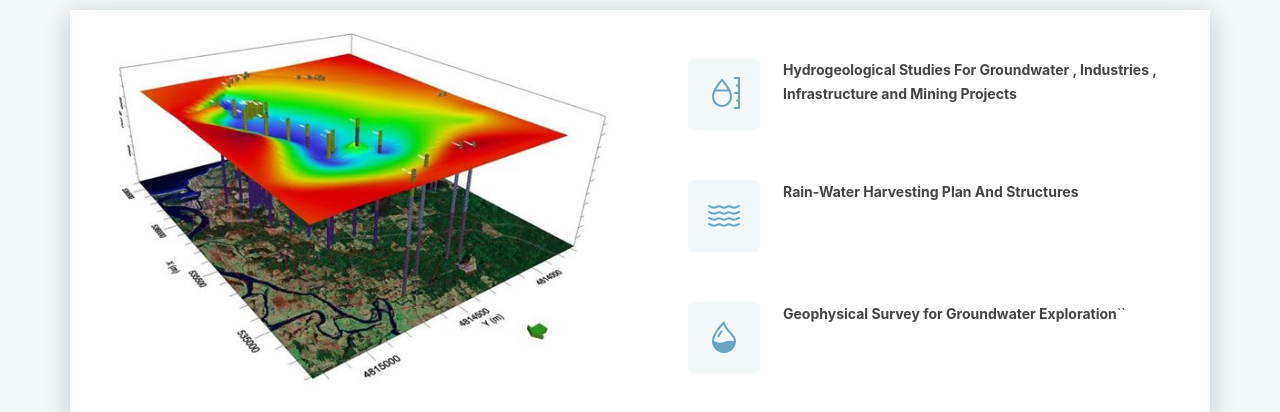
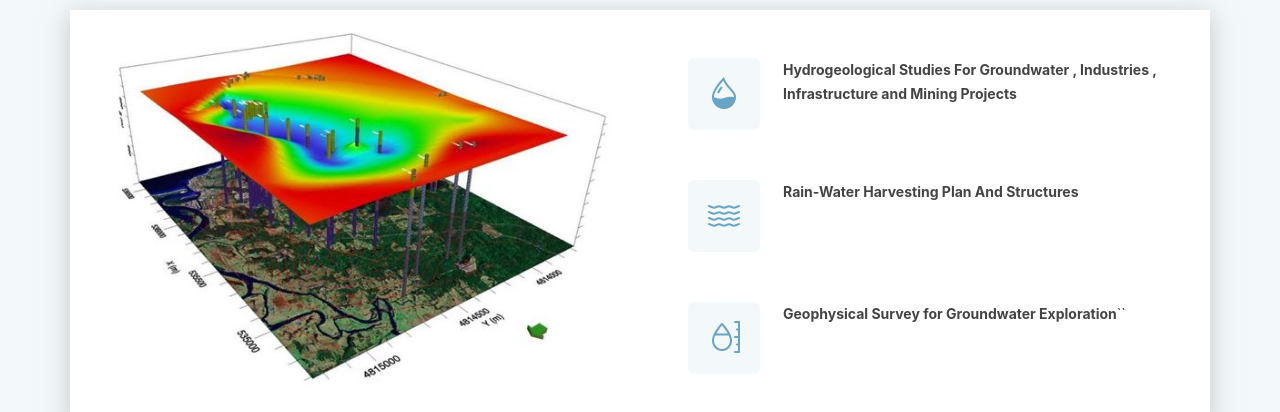
Before and after one commit to MehvishSheikh/asp_website, a React (Create React App) app: page /HydroServices in a window 1280 px wide. Shown: the part 226-638 px from the top of the page. Built offline with nearby package versions, Linux system fonts and the light colour scheme.

Commit message:
logo swap

```diff
--- a/src/components/services_Page/HydroServices.js
+++ b/src/components/services_Page/HydroServices.js
@@ -43,7 +43,7 @@ const HydroServices = () => {
                             <div className="col-lg-6 d-flex flex-column justify-content-center p-5">
                                 <div className="icon-box">
                                     <div className="icon">
-                                        <i className="bi bi-moisture" />
+                                        <i className="bi bi-droplet-half" />
                                     </div>
                                     {/* <h4 className="title">
                                         <a href=""></a>
@@ -66,7 +66,7 @@ const HydroServices = () => {
 
                                 <div className="icon-box">
                                     <div className="icon">
-                                        <i className="bi bi-droplet-half" />
+                                        <i className="bi bi-moisture" />
                                     </div>
                                     {/* <h4 className="title">
                                         <a href=""></a>
```
